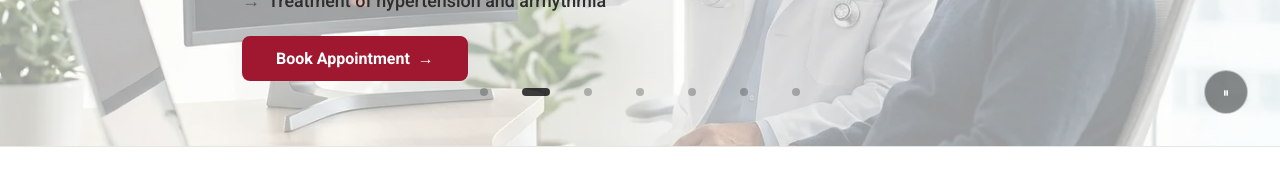
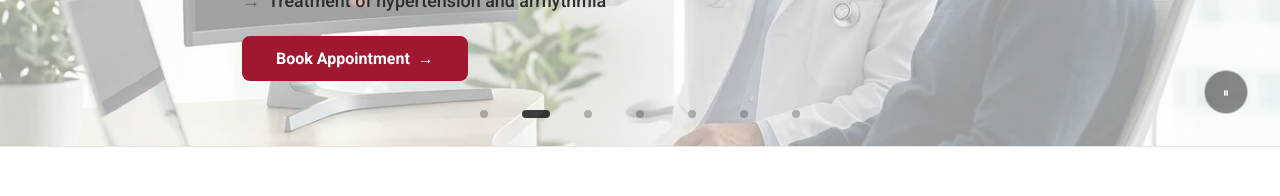
Before and after one commit to code-mike-code/vitalis-cardio, a React (Vite) app: page / in a window 1280 px wide. Shown: the part 374-570 px from the top of the page. Built offline with nearby package versions, Linux system fonts and the light colour scheme.

Commit message:
fix: div dost position

```diff
--- a/src/components/sections/Hero/Hero.module.scss
+++ b/src/components/sections/Hero/Hero.module.scss
@@ -210,8 +210,9 @@ $hero-text-small-fs:    clamp(0.75rem, 1.6vw, 1.54rem);
 // ── Dot indicators ────────────────────────────────────────────────
 .dots {
   position: absolute;
-  bottom: $spacing-xl;
+  bottom: 0;
   left: 50%;
+  padding-bottom: 10px;
   transform: translateX(-50%);
   display: flex;
   gap: $spacing-sm;
```
